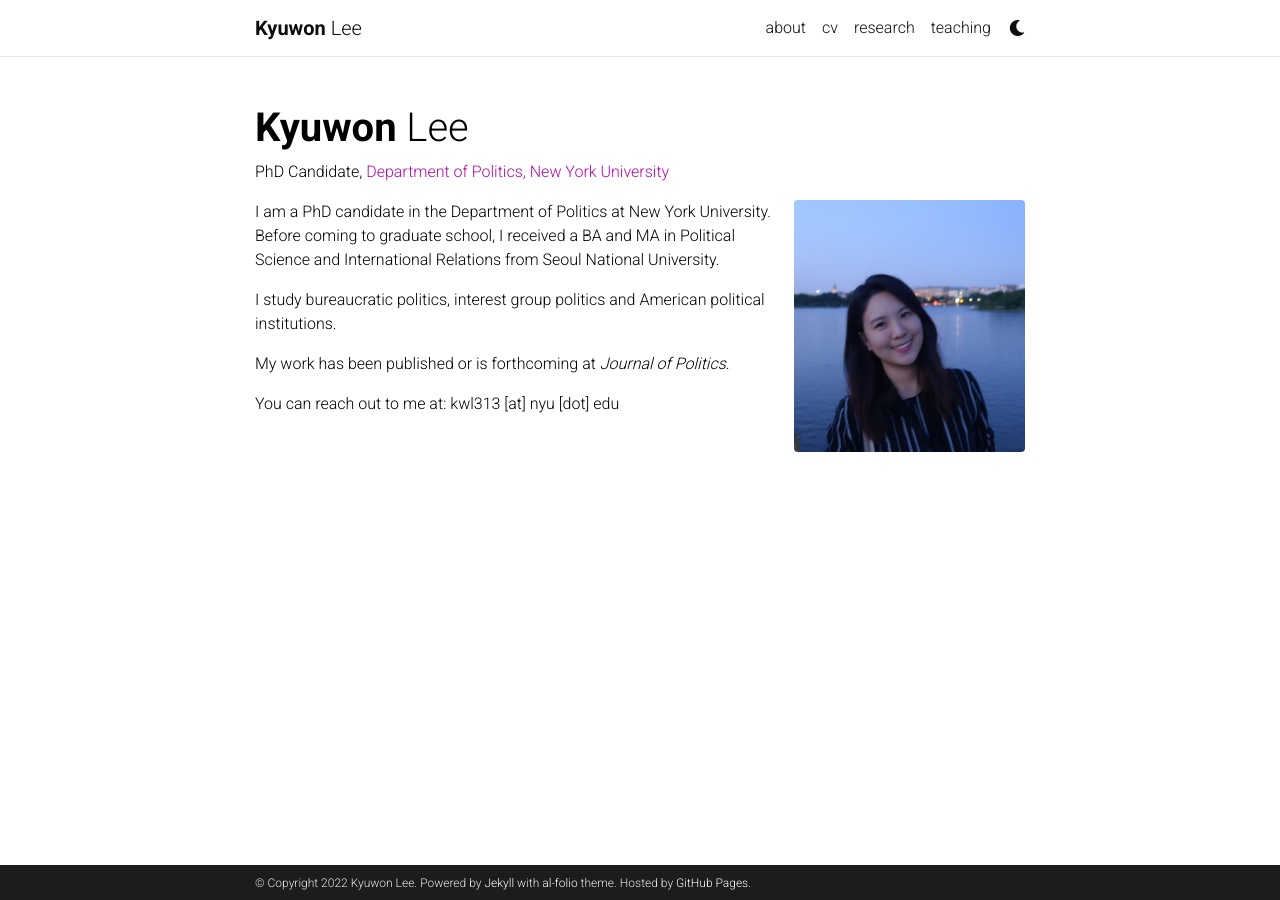
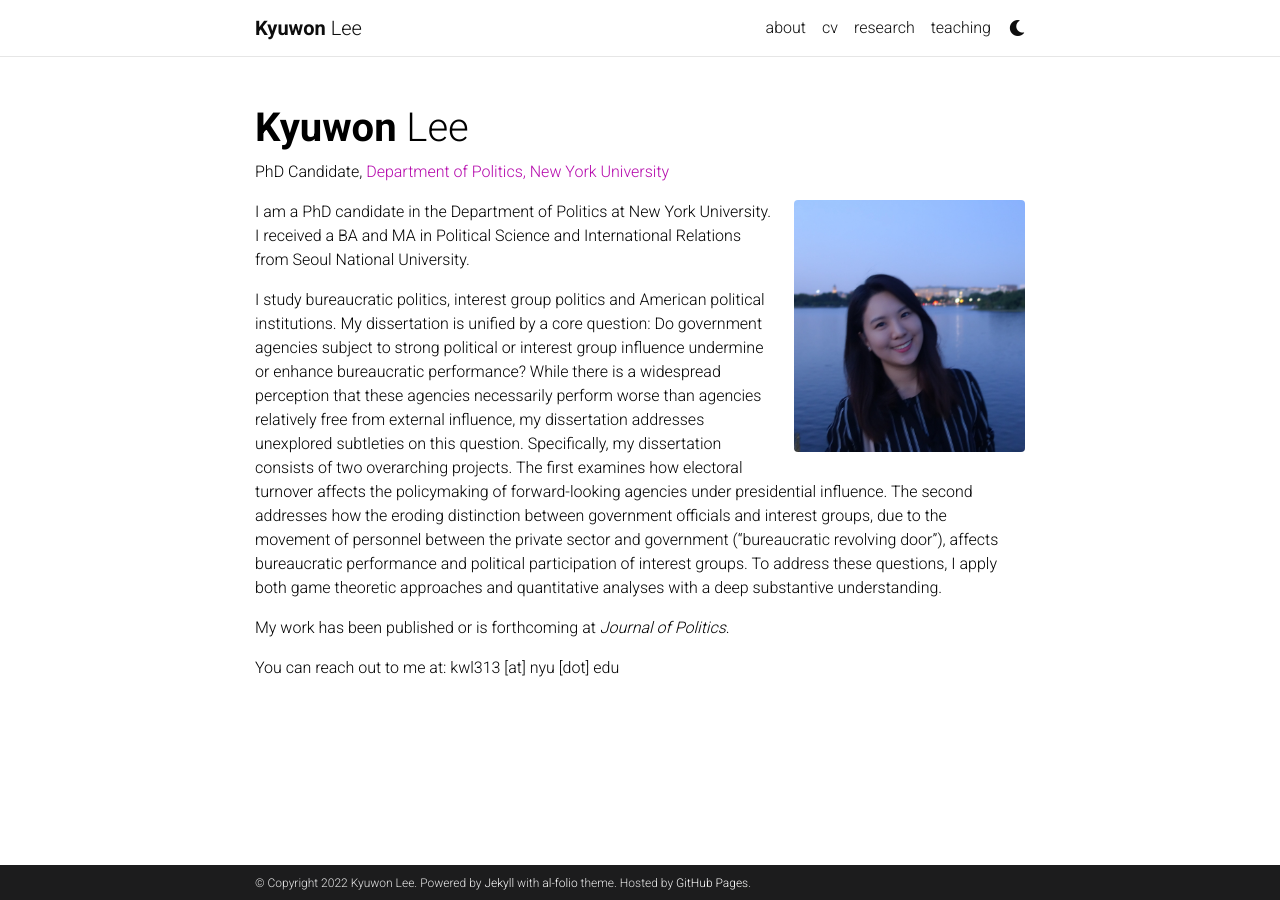
Before and after one commit to kyuwon-lee/kyuwon-lee.github.io, a Jekyll site: the page built from _pages/about.md, in a window 1280 px wide. Built offline with Jekyll 4.4.1, drawn with Linux system fonts in a browser that asks for light colours; full-size pictures stand in for the smaller copies a plugin makes; comment, search, counter and statistics services are not loaded; a style sheet for code colours, icons or effects is not loaded.

Commit message:
Update about.md

```diff
--- a/_pages/about.md
+++ b/_pages/about.md
@@ -15,9 +15,9 @@ profile:
 
 ---
 
-I am a PhD candidate in the Department of Politics at New York University. Before coming to graduate school, I received a BA and MA in Political Science and International Relations from Seoul National University.
+I am a PhD candidate in the Department of Politics at New York University. I received a BA and MA in Political Science and International Relations from Seoul National University.
 
-I study bureaucratic politics, interest group politics and American political institutions.
+I study bureaucratic politics, interest group politics and American political institutions. My dissertation is unified by a core question: Do government agencies subject to strong political or interest group influence undermine or enhance bureaucratic performance? While there is a widespread perception that these agencies necessarily perform worse than agencies relatively free from external influence, my dissertation addresses unexplored subtleties on this question. Specifically, my dissertation consists of two overarching projects. The first examines how electoral turnover affects the policymaking of forward-looking agencies under presidential influence. The second addresses how the eroding distinction between government officials and interest groups, due to the movement of personnel between the private sector and government ("bureaucratic revolving door"), affects bureaucratic performance and political participation of interest groups. To address these questions, I apply both game theoretic approaches and quantitative analyses with a deep substantive understanding.
 
 My work has been published or is forthcoming at _Journal of Politics_.
 
```
